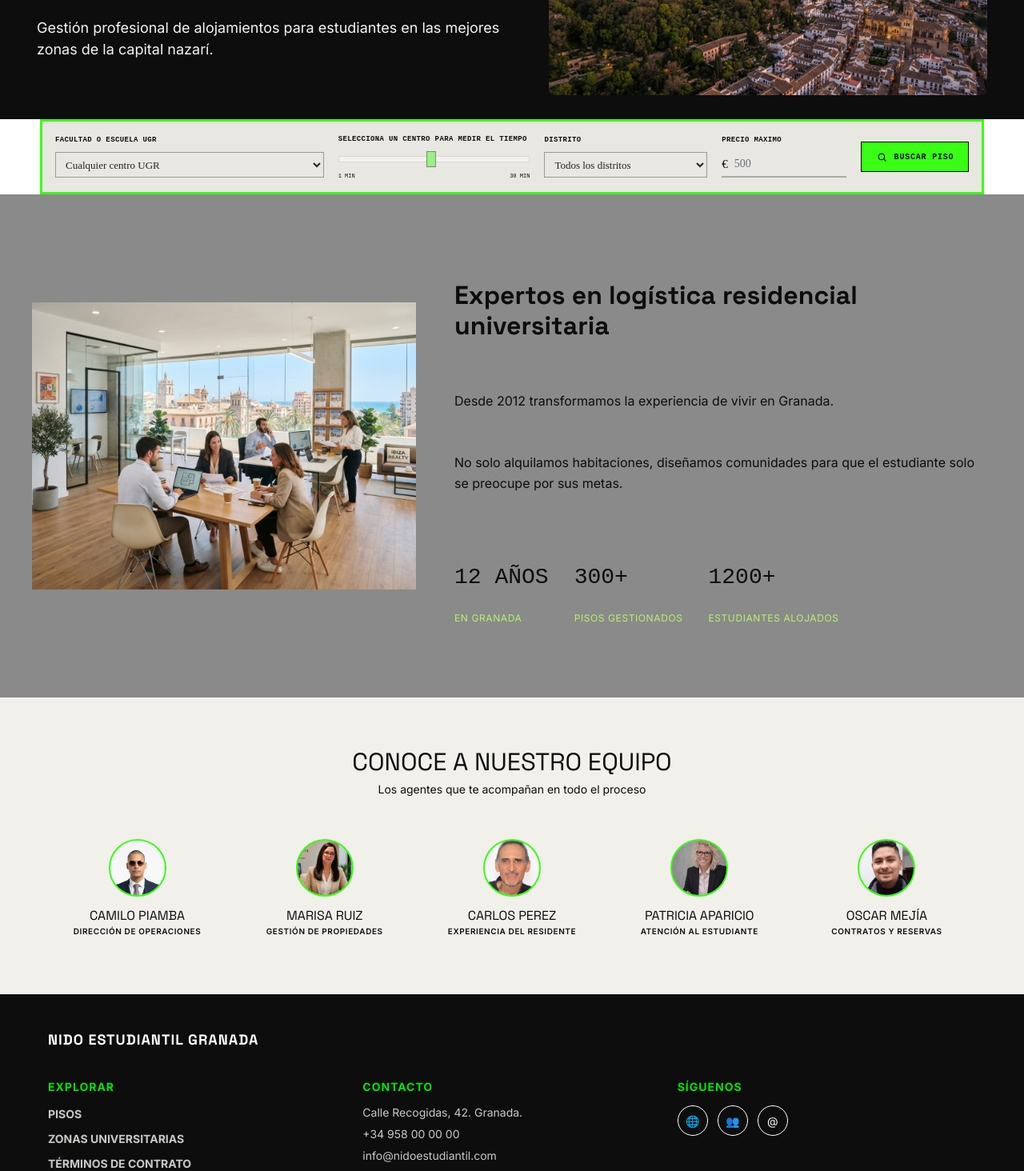
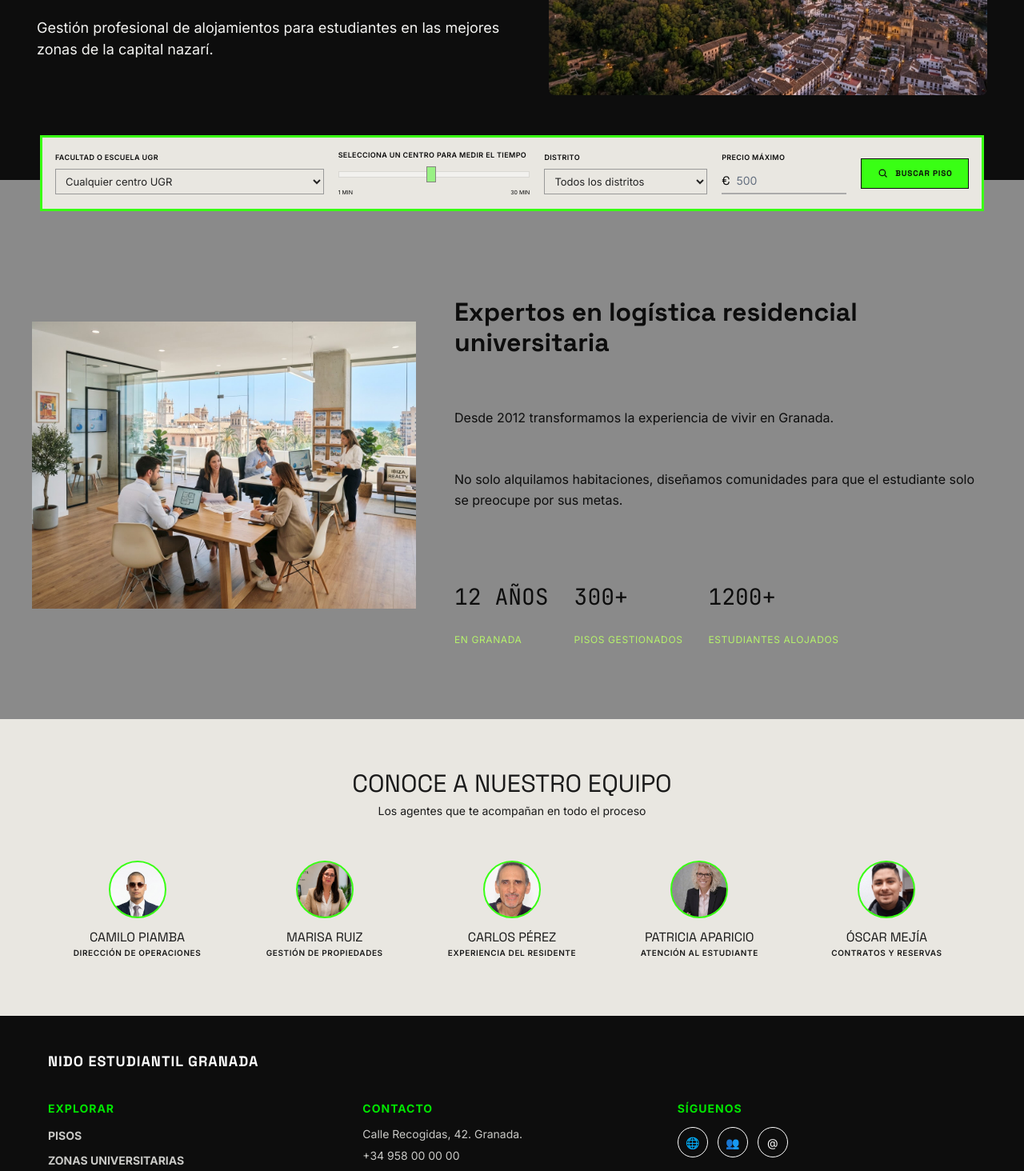
Before and after one commit to webcartaonline/inmobiliaria, a React (Vite) app: page /pisos in a window 1280 px wide. Shown: the part 274-1738 px from the top of the page at 80% size. Built offline with nearby package versions, Linux system fonts and the light colour scheme.

Commit message:
fix: change background and font-families in section search bar

```diff
--- a/src/components/agents/organisms/AgentsSection.css
+++ b/src/components/agents/organisms/AgentsSection.css
@@ -1,8 +1,8 @@
 .agentsSection {
   box-sizing: border-box;
   padding: 64px 24px 72px;
-  color: #0d0d0d;
-  background-color: #f1f0eb;
+  color: #1a1a1a;
+  background-color: #e9e7e1;
   scroll-margin-top: 96px;
 }
 
@@ -26,7 +26,7 @@
 
 .agentsSubtitle {
   margin: 8px 0 0;
-  font-family: "Inter", sans-serif;
+  font-family: 'Inter', sans-serif;
   font-size: 0.875rem;
   line-height: 1.4;
 }
--- a/src/components/search/organisms/PropertySearchBar.css
+++ b/src/components/search/organisms/PropertySearchBar.css
@@ -1,3 +1,13 @@
+.propertySearchBackdrop {
+  box-sizing: border-box;
+  padding-top: 20px;
+  background: linear-gradient(
+    to bottom,
+    #0d0d0d 0 76px,
+    #8a8a8a 76px 100%
+  );
+}
+
 .propertySearch {
   --searchGreen: #39ff14;
   --searchBackground: #e9e7e1;
@@ -21,6 +31,7 @@
   align-items: center;
   gap: 18px;
 
+  font-family: "Space Grotesk", sans-serif;
   color: var(--searchBlack);
   background-color: var(--searchBackground);
   border: 3px solid var(--searchGreen);
@@ -36,7 +47,7 @@
   margin-bottom: 8px;
 
   overflow: hidden;
-  font-family: "Roboto Mono", "Courier New", monospace;
+  font-family: 'Inter', sans-serif;
   font-size: 9px;
   font-weight: 600;
   line-height: 1.3;
@@ -52,7 +63,7 @@
   height: 32px;
   padding: 4px 8px;
 
-  font-family: inherit;
+  font-family: 'Inter', sans-serif;
   font-size: 13px;
   color: #242424;
   background-color: transparent;
@@ -116,7 +127,7 @@
   justify-content: space-between;
   margin-top: 3px;
 
-  font-family: "Roboto Mono", "Courier New", monospace;
+  font-family: 'Inter', sans-serif;
   font-size: 7px;
   text-transform: uppercase;
 }
@@ -142,7 +153,7 @@
   padding: 0;
 
   appearance: textfield;
-  font-family: inherit;
+  font-family: 'Inter', sans-serif;
   font-size: 14px;
   color: #657080;
   background: transparent;
@@ -166,7 +177,7 @@
   align-items: center;
   gap: 8px;
 
-  font-family: "Roboto Mono", "Courier New", monospace;
+  font-family: "Space Grotesk", sans-serif;
   font-size: 10px;
   font-weight: 700;
   letter-spacing: 0.08em;
--- a/src/components/search/organisms/PropertySearchBar.jsx
+++ b/src/components/search/organisms/PropertySearchBar.jsx
@@ -43,6 +43,7 @@ export function PropertySearchBar({ onSearch }) {
   }
 
   return (
+    <div className="propertySearchBackdrop">
       <form
         className="propertySearch"
         aria-label="Filtros de búsqueda de viviendas"
@@ -86,5 +87,6 @@ export function PropertySearchBar({ onSearch }) {
 
         <SearchButton />
       </form>
+    </div>
   );
 }
--- a/src/data/agents.js
+++ b/src/data/agents.js
@@ -19,7 +19,7 @@ export const agents = [
   },
   {
     id: "carlos-perez",
-    name: "Carlos Perez",
+    name: "Carlos Pérez",
     role: "Experiencia del residente",
     image: carlosImage,
   },
@@ -31,7 +31,7 @@ export const agents = [
   },
   {
     id: "oscar-mejia",
-    name: "Oscar Mejía",
+    name: "Óscar Mejía",
     role: "Contratos y reservas",
     image: oscarImage,
   },
--- a/src/styles/index.css
+++ b/src/styles/index.css
@@ -1,5 +1,6 @@
-@import url("https://fonts.googleapis.com/css2?family=Inter:wght@300;400;600;700&family=Space+Grotesk:wght@300;400;600;700&display=swap");
+@import url("https://fonts.googleapis.com/css2?family=Inter:wght@300;400;600;700&family=JetBrains+Mono:wght@400;500;600;700&family=Space+Grotesk:wght@300;400;600;700&display=swap");
 
 body {
   margin: 0;
+  font-family: "Inter", sans-serif;
 }
```
Lines whose indentation alone changed are shown as unchanged.
